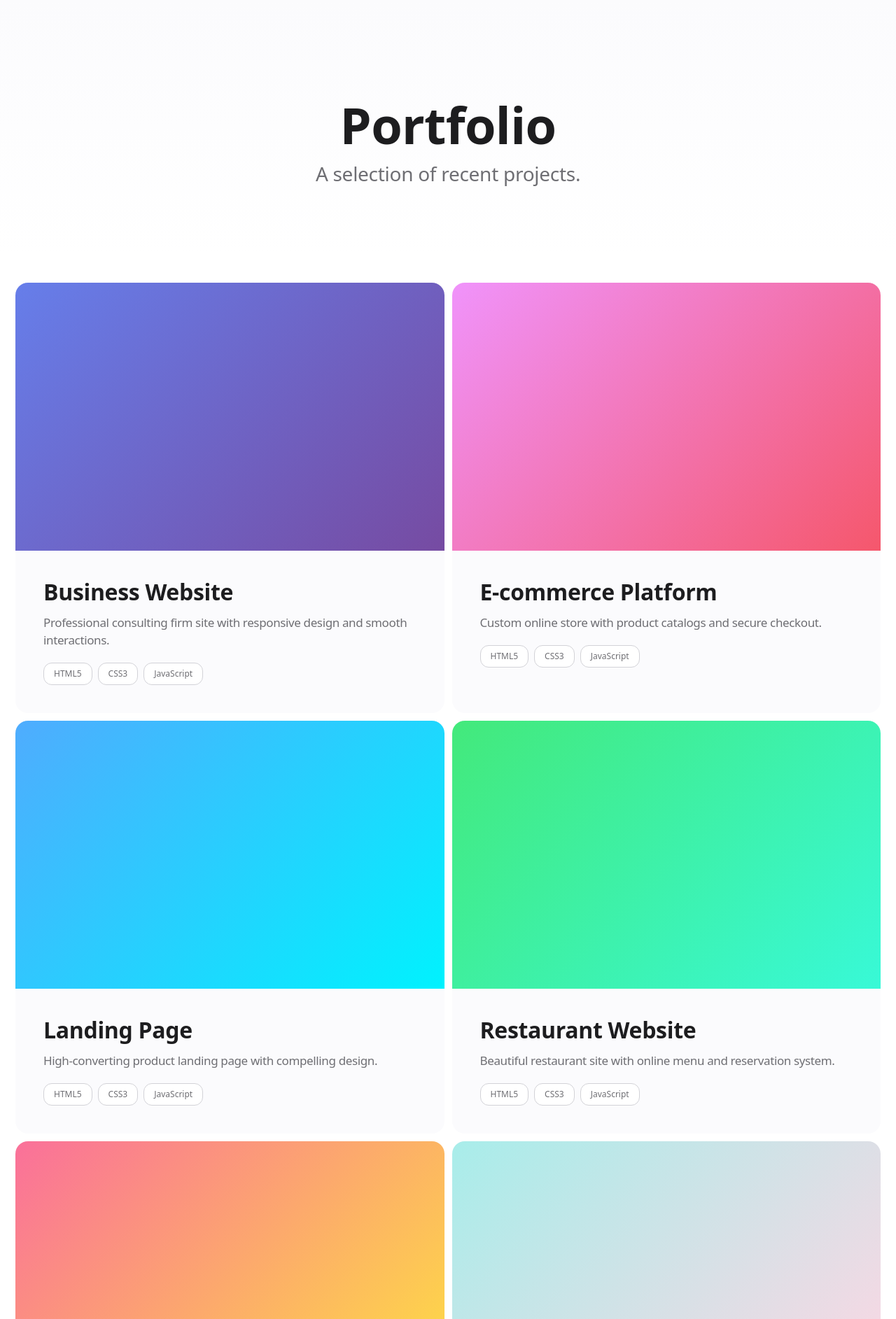
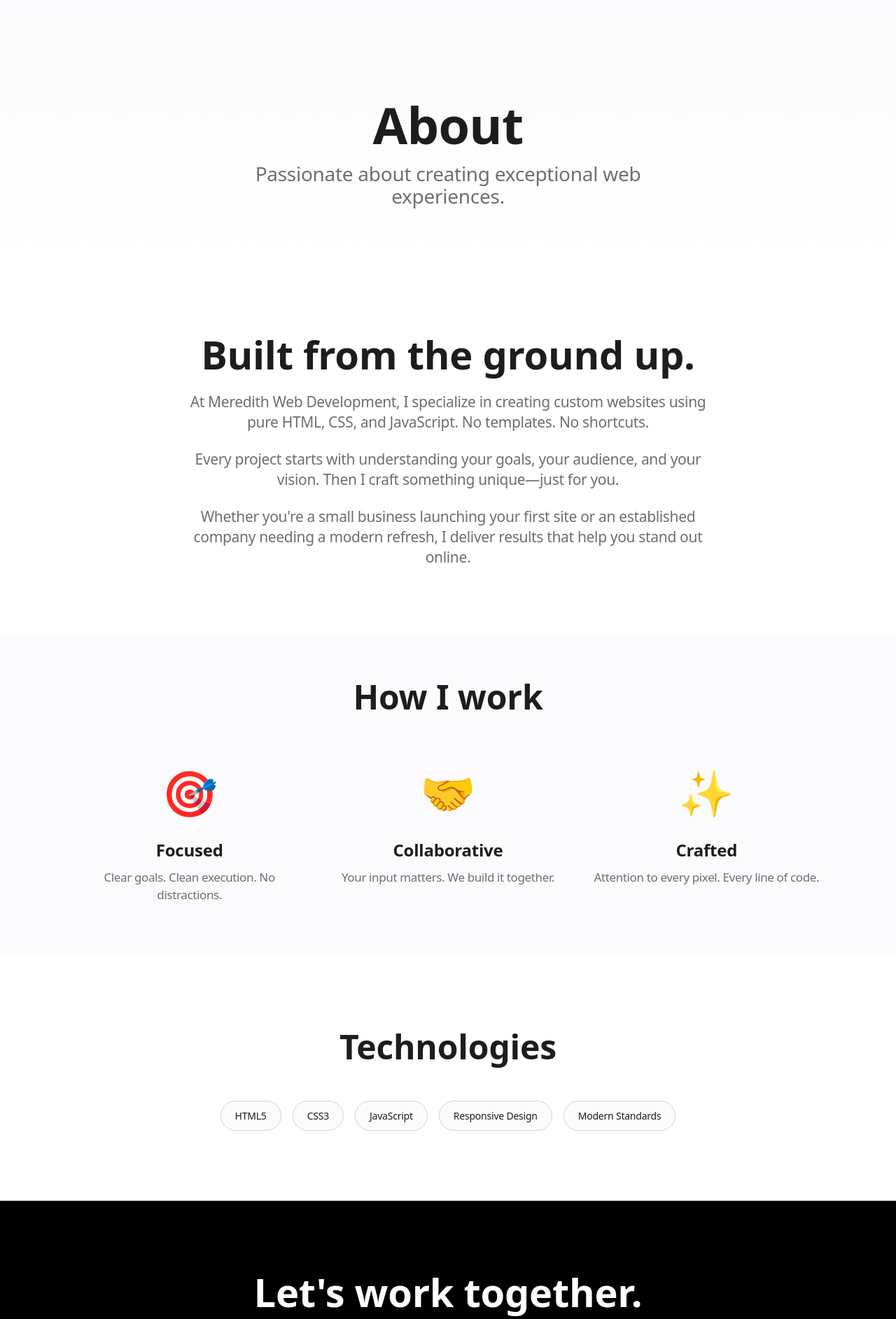
Before and after one commit to Ben-Meredith/Calihan-Meredith, a Flask app: page /about in a window 1280 px wide. Shown: the part 56-1941 px from the top of the page at 70% size. Run offline with Flask 3, Linux system fonts and the light colour scheme.

Commit message:
Revise About page content and layout
Updated the 'About' page to reflect new content and structure.

```diff
--- a/templates/about.html
+++ b/templates/about.html
@@ -1,6 +1,6 @@
 {% extends "base.html" %}
 
-{% block title %}Portfolio | Calahan-Meredith Web Development{% endblock %}
+{% block title %}About | Meredith Web Development{% endblock %}
 
 {% block content %}
 
@@ -8,109 +8,76 @@
 <section style="background: linear-gradient(180deg, #fbfbfd 0%, #ffffff 100%); padding: 140px 22px 100px; text-align: center;">
     <div style="max-width: 980px; margin: 0 auto;">
         <h1 style="font-size: 72px; font-weight: 600; line-height: 1.05556; letter-spacing: -0.009em; margin-bottom: 16px; color: #1d1d1f;">
-            Portfolio
+            About
         </h1>
         <p style="font-size: 28px; line-height: 1.14286; letter-spacing: -0.01em; color: #6e6e73; max-width: 700px; margin: 0 auto;">
-            A selection of recent projects.
+            Passionate about creating exceptional web experiences.
         </p>
     </div>
 </section>
 
-<!-- Portfolio Grid (Apple-style: clean 2-column) -->
-<section style="padding: 40px 22px 100px; max-width: 1440px; margin: 0 auto;">
-    <div style="display: grid; grid-template-columns: repeat(2, 1fr); gap: 11px;">
+<!-- Story Section -->
+<section style="padding: 80px 22px; max-width: 800px; margin: 0 auto; text-align: center;">
+    <h2 style="font-size: 56px; font-weight: 600; letter-spacing: -0.005em; margin-bottom: 24px; color: #1d1d1f; line-height: 1.07143;">
+        Built from the ground up.
+    </h2>
+    <p style="font-size: 21px; color: #6e6e73; line-height: 1.381; letter-spacing: -0.016em; margin-bottom: 24px;">
+        At Meredith Web Development, I specialize in creating custom websites using pure HTML, CSS, and JavaScript. No templates. No shortcuts.
+    </p>
+    <p style="font-size: 21px; color: #6e6e73; line-height: 1.381; letter-spacing: -0.016em; margin-bottom: 24px;">
+        Every project starts with understanding your goals, your audience, and your vision. Then I craft something unique—just for you.
+    </p>
+    <p style="font-size: 21px; color: #6e6e73; line-height: 1.381; letter-spacing: -0.016em;">
+        Whether you're a small business launching your first site or an established company needing a modern refresh, I deliver results that help you stand out online.
+    </p>
+</section>
 
-        <!-- Project 1 -->
-        <div style="background: #fbfbfd; border-radius: 18px; overflow: hidden;">
-            <div style="aspect-ratio: 16/10; background: linear-gradient(135deg, #667eea 0%, #764ba2 100%);"></div>
-            <div style="padding: 40px;">
-                <h3 style="font-size: 32px; font-weight: 600; letter-spacing: -0.01em; margin-bottom: 12px; color: #1d1d1f;">Business Website</h3>
-                <p style="font-size: 17px; color: #6e6e73; line-height: 1.47059; letter-spacing: -0.022em; margin-bottom: 20px;">Professional consulting firm site with responsive design and smooth interactions.</p>
-                <div style="display: flex; gap: 8px; flex-wrap: wrap;">
-                    <span style="background: #ffffff; padding: 6px 14px; border-radius: 12px; font-size: 12px; color: #6e6e73; border: 1px solid #d2d2d7;">HTML5</span>
-                    <span style="background: #ffffff; padding: 6px 14px; border-radius: 12px; font-size: 12px; color: #6e6e73; border: 1px solid #d2d2d7;">CSS3</span>
-                    <span style="background: #ffffff; padding: 6px 14px; border-radius: 12px; font-size: 12px; color: #6e6e73; border: 1px solid #d2d2d7;">JavaScript</span>
-                </div>
+<!-- Values Section (Apple-style: 3 columns) -->
+<section style="padding: 60px 22px; background: #fbfbfd;">
+    <div style="max-width: 1068px; margin: 0 auto;">
+        <h2 style="font-size: 48px; font-weight: 600; letter-spacing: -0.003em; text-align: center; margin-bottom: 60px; color: #1d1d1f;">How I work</h2>
+
+        <div style="display: grid; grid-template-columns: repeat(3, 1fr); gap: 40px;">
+            <div style="text-align: center;">
+                <div style="font-size: 64px; margin-bottom: 20px;">🎯</div>
+                <h3 style="font-size: 24px; font-weight: 600; letter-spacing: -0.009em; margin-bottom: 12px; color: #1d1d1f;">Focused</h3>
+                <p style="font-size: 17px; color: #6e6e73; line-height: 1.47059; letter-spacing: -0.022em;">Clear goals. Clean execution. No distractions.</p>
+            </div>
+
+            <div style="text-align: center;">
+                <div style="font-size: 64px; margin-bottom: 20px;">🤝</div>
+                <h3 style="font-size: 24px; font-weight: 600; letter-spacing: -0.009em; margin-bottom: 12px; color: #1d1d1f;">Collaborative</h3>
+                <p style="font-size: 17px; color: #6e6e73; line-height: 1.47059; letter-spacing: -0.022em;">Your input matters. We build it together.</p>
+            </div>
+
+            <div style="text-align: center;">
+                <div style="font-size: 64px; margin-bottom: 20px;">✨</div>
+                <h3 style="font-size: 24px; font-weight: 600; letter-spacing: -0.009em; margin-bottom: 12px; color: #1d1d1f;">Crafted</h3>
+                <p style="font-size: 17px; color: #6e6e73; line-height: 1.47059; letter-spacing: -0.022em;">Attention to every pixel. Every line of code.</p>
             </div>
         </div>
+    </div>
+</section>
 
-        <!-- Project 2 -->
-        <div style="background: #fbfbfd; border-radius: 18px; overflow: hidden;">
-            <div style="aspect-ratio: 16/10; background: linear-gradient(135deg, #f093fb 0%, #f5576c 100%);"></div>
-            <div style="padding: 40px;">
-                <h3 style="font-size: 32px; font-weight: 600; letter-spacing: -0.01em; margin-bottom: 12px; color: #1d1d1f;">E-commerce Platform</h3>
-                <p style="font-size: 17px; color: #6e6e73; line-height: 1.47059; letter-spacing: -0.022em; margin-bottom: 20px;">Custom online store with product catalogs and secure checkout.</p>
-                <div style="display: flex; gap: 8px; flex-wrap: wrap;">
-                    <span style="background: #ffffff; padding: 6px 14px; border-radius: 12px; font-size: 12px; color: #6e6e73; border: 1px solid #d2d2d7;">HTML5</span>
-                    <span style="background: #ffffff; padding: 6px 14px; border-radius: 12px; font-size: 12px; color: #6e6e73; border: 1px solid #d2d2d7;">CSS3</span>
-                    <span style="background: #ffffff; padding: 6px 14px; border-radius: 12px; font-size: 12px; color: #6e6e73; border: 1px solid #d2d2d7;">JavaScript</span>
-                </div>
-            </div>
+<!-- Tech Stack -->
+<section style="padding: 100px 22px; text-align: center;">
+    <div style="max-width: 800px; margin: 0 auto;">
+        <h2 style="font-size: 48px; font-weight: 600; letter-spacing: -0.003em; margin-bottom: 48px; color: #1d1d1f;">Technologies</h2>
+
+        <div style="display: flex; justify-content: center; gap: 16px; flex-wrap: wrap;">
+            <span style="background: #fbfbfd; color: #1d1d1f; padding: 10px 20px; border-radius: 980px; font-size: 14px; letter-spacing: -0.016em; border: 1px solid #d2d2d7;">HTML5</span>
+            <span style="background: #fbfbfd; color: #1d1d1f; padding: 10px 20px; border-radius: 980px; font-size: 14px; letter-spacing: -0.016em; border: 1px solid #d2d2d7;">CSS3</span>
+            <span style="background: #fbfbfd; color: #1d1d1f; padding: 10px 20px; border-radius: 980px; font-size: 14px; letter-spacing: -0.016em; border: 1px solid #d2d2d7;">JavaScript</span>
+            <span style="background: #fbfbfd; color: #1d1d1f; padding: 10px 20px; border-radius: 980px; font-size: 14px; letter-spacing: -0.016em; border: 1px solid #d2d2d7;">Responsive Design</span>
+            <span style="background: #fbfbfd; color: #1d1d1f; padding: 10px 20px; border-radius: 980px; font-size: 14px; letter-spacing: -0.016em; border: 1px solid #d2d2d7;">Modern Standards</span>
         </div>
-
-        <!-- Project 3 -->
-        <div style="background: #fbfbfd; border-radius: 18px; overflow: hidden;">
-            <div style="aspect-ratio: 16/10; background: linear-gradient(135deg, #4facfe 0%, #00f2fe 100%);"></div>
-            <div style="padding: 40px;">
-                <h3 style="font-size: 32px; font-weight: 600; letter-spacing: -0.01em; margin-bottom: 12px; color: #1d1d1f;">Landing Page</h3>
-                <p style="font-size: 17px; color: #6e6e73; line-height: 1.47059; letter-spacing: -0.022em; margin-bottom: 20px;">High-converting product landing page with compelling design.</p>
-                <div style="display: flex; gap: 8px; flex-wrap: wrap;">
-                    <span style="background: #ffffff; padding: 6px 14px; border-radius: 12px; font-size: 12px; color: #6e6e73; border: 1px solid #d2d2d7;">HTML5</span>
-                    <span style="background: #ffffff; padding: 6px 14px; border-radius: 12px; font-size: 12px; color: #6e6e73; border: 1px solid #d2d2d7;">CSS3</span>
-                    <span style="background: #ffffff; padding: 6px 14px; border-radius: 12px; font-size: 12px; color: #6e6e73; border: 1px solid #d2d2d7;">JavaScript</span>
-                </div>
-            </div>
-        </div>
-
-        <!-- Project 4 -->
-        <div style="background: #fbfbfd; border-radius: 18px; overflow: hidden;">
-            <div style="aspect-ratio: 16/10; background: linear-gradient(135deg, #43e97b 0%, #38f9d7 100%);"></div>
-            <div style="padding: 40px;">
-                <h3 style="font-size: 32px; font-weight: 600; letter-spacing: -0.01em; margin-bottom: 12px; color: #1d1d1f;">Restaurant Website</h3>
-                <p style="font-size: 17px; color: #6e6e73; line-height: 1.47059; letter-spacing: -0.022em; margin-bottom: 20px;">Beautiful restaurant site with online menu and reservation system.</p>
-                <div style="display: flex; gap: 8px; flex-wrap: wrap;">
-                    <span style="background: #ffffff; padding: 6px 14px; border-radius: 12px; font-size: 12px; color: #6e6e73; border: 1px solid #d2d2d7;">HTML5</span>
-                    <span style="background: #ffffff; padding: 6px 14px; border-radius: 12px; font-size: 12px; color: #6e6e73; border: 1px solid #d2d2d7;">CSS3</span>
-                    <span style="background: #ffffff; padding: 6px 14px; border-radius: 12px; font-size: 12px; color: #6e6e73; border: 1px solid #d2d2d7;">JavaScript</span>
-                </div>
-            </div>
-        </div>
-
-        <!-- Project 5 -->
-        <div style="background: #fbfbfd; border-radius: 18px; overflow: hidden;">
-            <div style="aspect-ratio: 16/10; background: linear-gradient(135deg, #fa709a 0%, #fee140 100%);"></div>
-            <div style="padding: 40px;">
-                <h3 style="font-size: 32px; font-weight: 600; letter-spacing: -0.01em; margin-bottom: 12px; color: #1d1d1f;">Creative Portfolio</h3>
-                <p style="font-size: 17px; color: #6e6e73; line-height: 1.47059; letter-spacing: -0.022em; margin-bottom: 20px;">Stunning portfolio for a photographer with full-screen galleries.</p>
-                <div style="display: flex; gap: 8px; flex-wrap: wrap;">
-                    <span style="background: #ffffff; padding: 6px 14px; border-radius: 12px; font-size: 12px; color: #6e6e73; border: 1px solid #d2d2d7;">HTML5</span>
-                    <span style="background: #ffffff; padding: 6px 14px; border-radius: 12px; font-size: 12px; color: #6e6e73; border: 1px solid #d2d2d7;">CSS3</span>
-                    <span style="background: #ffffff; padding: 6px 14px; border-radius: 12px; font-size: 12px; color: #6e6e73; border: 1px solid #d2d2d7;">JavaScript</span>
-                </div>
-            </div>
-        </div>
-
-        <!-- Project 6 -->
-        <div style="background: #fbfbfd; border-radius: 18px; overflow: hidden;">
-            <div style="aspect-ratio: 16/10; background: linear-gradient(135deg, #a8edea 0%, #fed6e3 100%);"></div>
-            <div style="padding: 40px;">
-                <h3 style="font-size: 32px; font-weight: 600; letter-spacing: -0.01em; margin-bottom: 12px; color: #1d1d1f;">Corporate Website</h3>
-                <p style="font-size: 17px; color: #6e6e73; line-height: 1.47059; letter-spacing: -0.022em; margin-bottom: 20px;">Professional corporate site with team pages and contact forms.</p>
-                <div style="display: flex; gap: 8px; flex-wrap: wrap;">
-                    <span style="background: #ffffff; padding: 6px 14px; border-radius: 12px; font-size: 12px; color: #6e6e73; border: 1px solid #d2d2d7;">HTML5</span>
-                    <span style="background: #ffffff; padding: 6px 14px; border-radius: 12px; font-size: 12px; color: #6e6e73; border: 1px solid #d2d2d7;">CSS3</span>
-                    <span style="background: #ffffff; padding: 6px 14px; border-radius: 12px; font-size: 12px; color: #6e6e73; border: 1px solid #d2d2d7;">JavaScript</span>
-                </div>
-            </div>
-        </div>
-
     </div>
 </section>
 
 <!-- CTA -->
 <section style="background: #000; color: white; padding: 100px 22px; text-align: center;">
-    <h2 style="font-size: 56px; font-weight: 600; letter-spacing: -0.005em; margin-bottom: 16px; line-height: 1.07143;">Want to see your project here?</h2>
-    <p style="font-size: 28px; color: rgba(255,255,255,0.8); letter-spacing: -0.01em; line-height: 1.14286; margin-bottom: 32px;">Let's create something amazing together.</p>
+    <h2 style="font-size: 56px; font-weight: 600; letter-spacing: -0.005em; margin-bottom: 16px; line-height: 1.07143;">Let's work together.</h2>
+    <p style="font-size: 28px; color: rgba(255,255,255,0.8); letter-spacing: -0.01em; line-height: 1.14286; margin-bottom: 32px;">Ready to bring your vision to life?</p>
     <a href="{{ url_for('contact') }}" style="background: #0071e3; color: white; padding: 12px 22px; border-radius: 980px; text-decoration: none; font-size: 17px; letter-spacing: -0.022em; display: inline-block;">Start your project</a>
 </section>
 
@@ -118,7 +85,6 @@
 @media (max-width: 1068px) {
     section h1 { font-size: 56px !important; }
     section h2 { font-size: 40px !important; }
-    section h3 { font-size: 28px !important; }
     section p { font-size: 19px !important; }
     section > div > div { grid-template-columns: 1fr !important; }
 }
```
